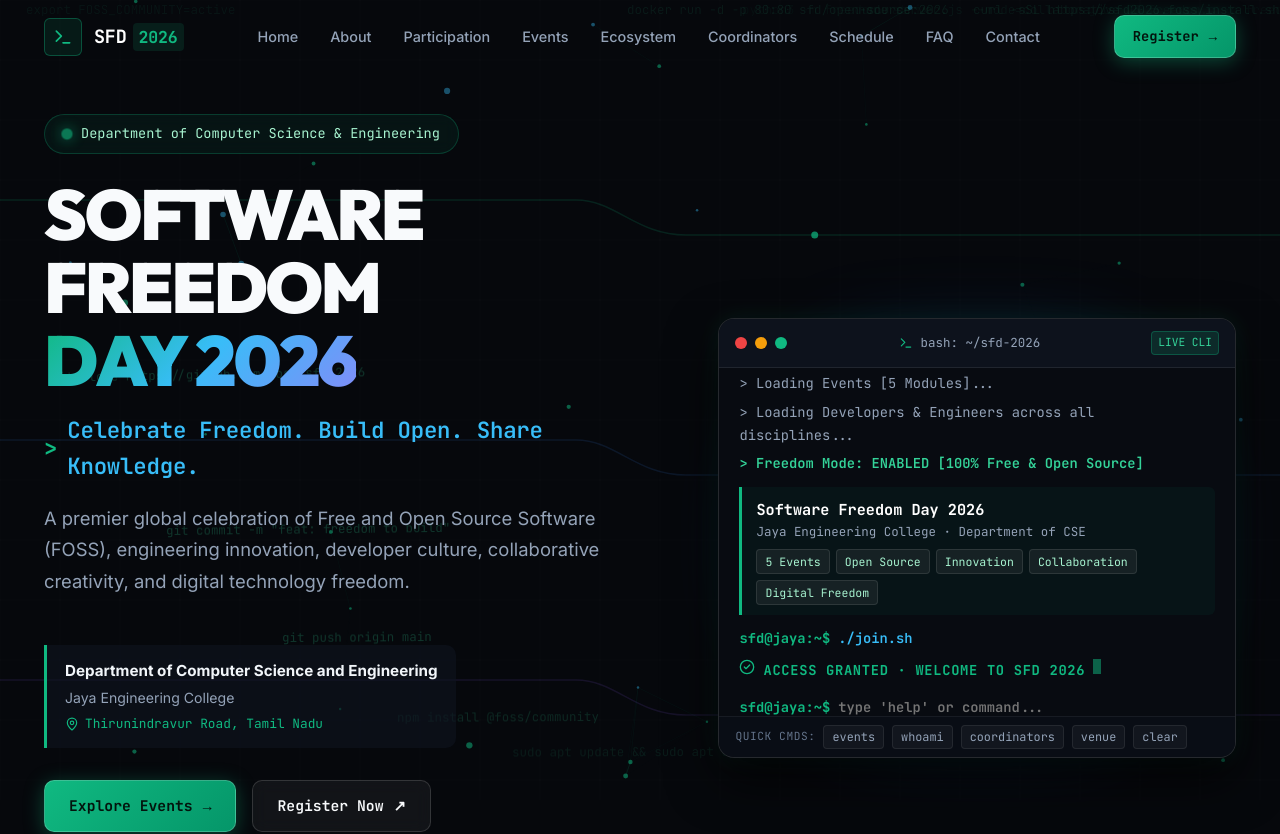
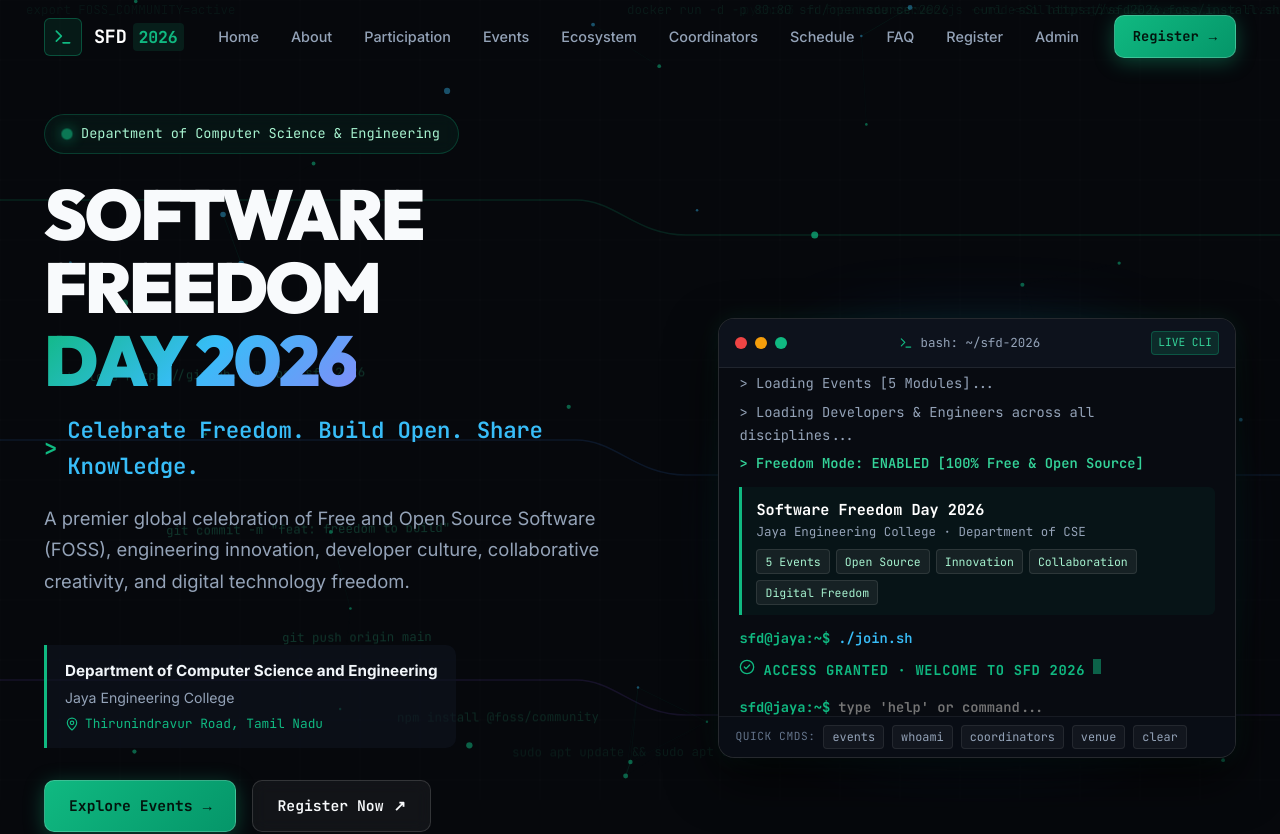
Before and after one commit to Hariprasath2611/SOF-WEBSITE, a React (Vite) app: page / in a window 1280 px wide. Shown: the top 834 px of the page. Built offline with nearby package versions, Linux system fonts and the light colour scheme.

Commit message:
Updating the Project

```diff
--- a/src/components/Navbar.jsx
+++ b/src/components/Navbar.jsx
@@ -22,7 +22,8 @@
     { label: 'Coordinators', href: '#coordinators' },
     { label: 'Schedule', href: '#schedule' },
     { label: 'FAQ', href: '#faq' },
-    { label: 'Contact', href: '#contact' }
+    { label: 'Register', href: '#register' },
+    { label: 'Admin', href: '#admin' }
   ];
 
   return (
```
